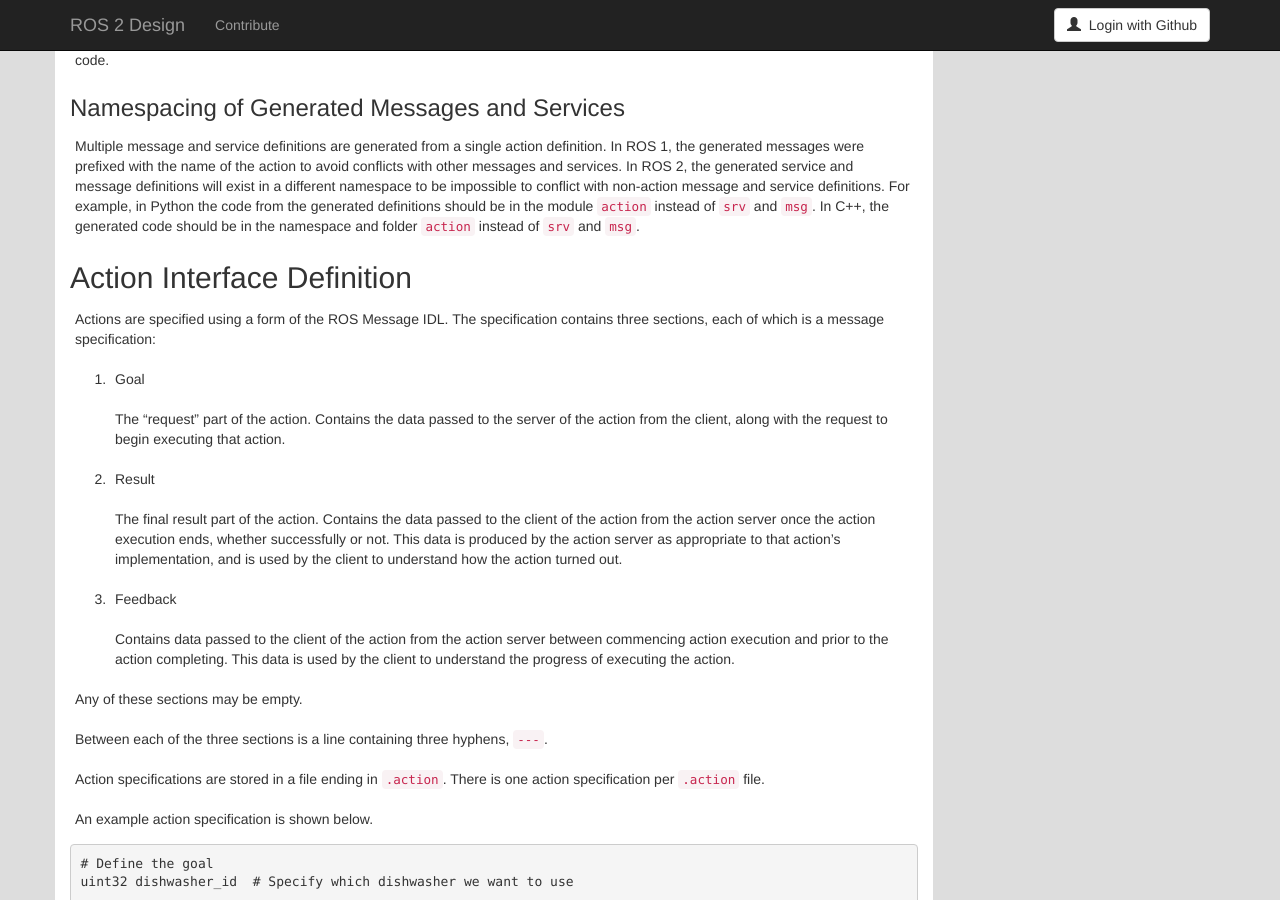
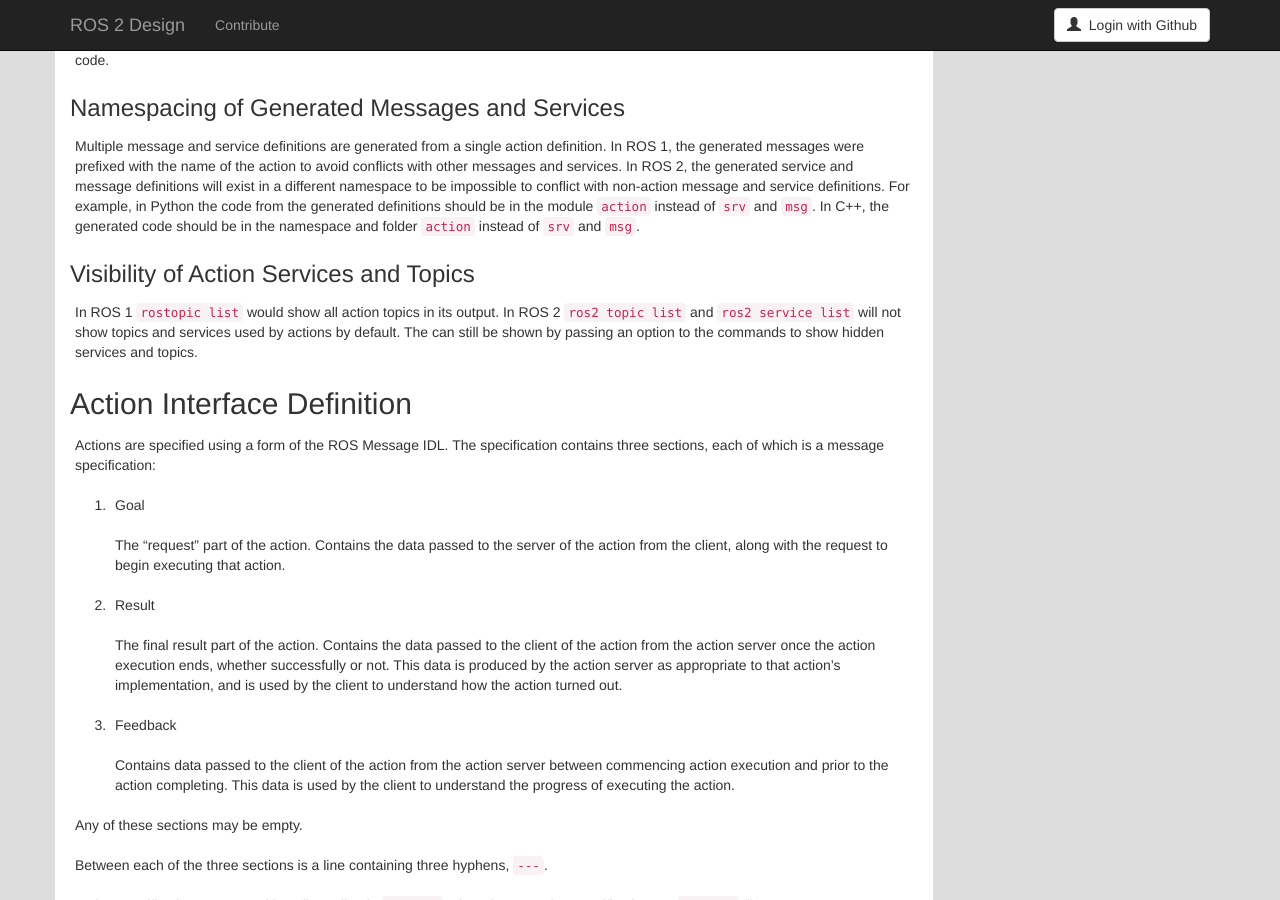
Before and after one commit to ros2/design, a Jekyll site: the page built from articles/actions.md, in a window 1280 px wide and 900 px high, scrolled down 1465 px. Built offline with Jekyll 4.4.1, drawn with Linux system fonts in a browser that asks for light colours; nearby versions of some CDN libraries.

Commit message:
Note about visibility of topics and services

```diff
--- a/articles/actions.md
+++ b/articles/actions.md
@@ -99,6 +99,12 @@ In ROS 1, the generated messages were prefixed with the name of the action to av
 In ROS 2, the generated service and message definitions will exist in a different namespace to be impossible to conflict with non-action message and service definitions.
 For example, in Python the code from the generated definitions should be in the module `action` instead of `srv` and `msg`.
 In C++, the generated code should be in the namespace and folder `action` instead of `srv` and `msg`.
+
+### Visibility of Action Services and Topics
+
+In ROS 1 `rostopic list` would show all action topics in its output.
+In ROS 2 `ros2 topic list` and `ros2 service list` will not show topics and services used by actions by default.
+The can still be shown by passing an option to the commands to show hidden services and topics.
 
 ## Action Interface Definition
 
```
